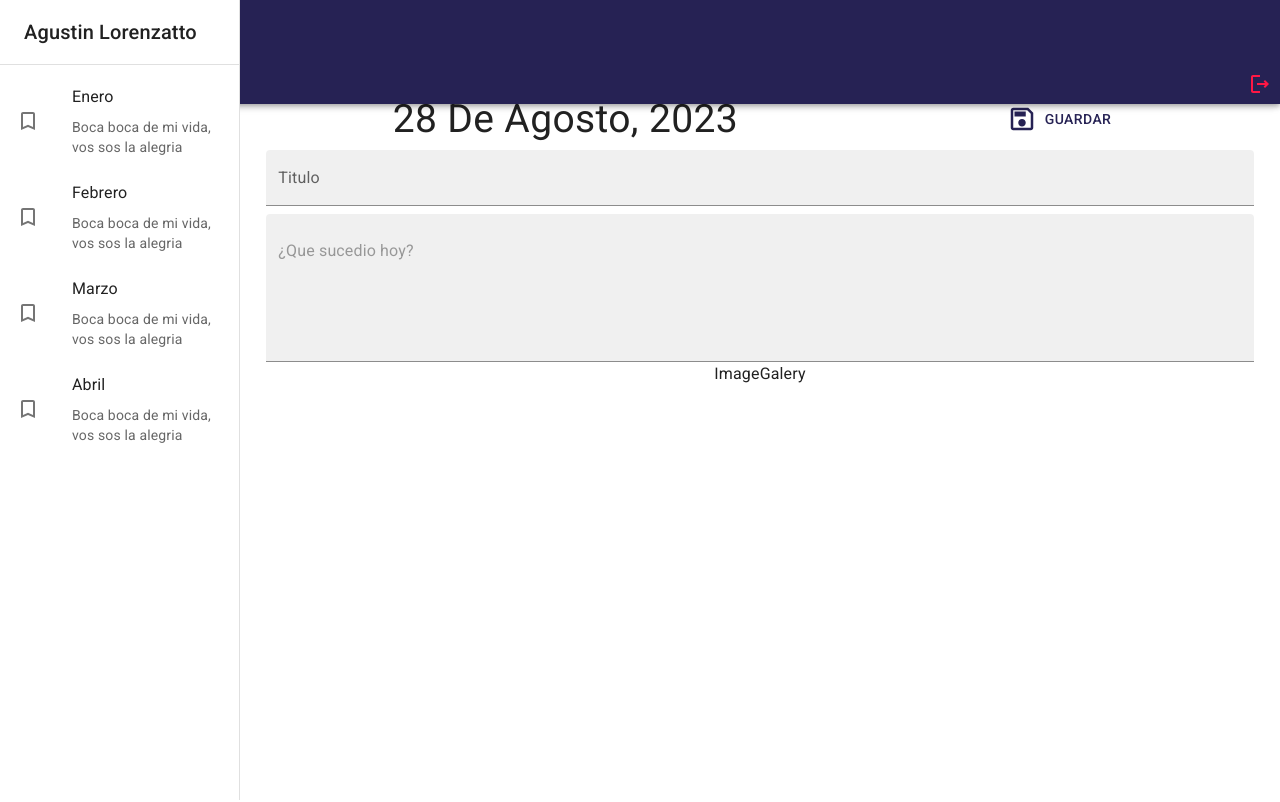
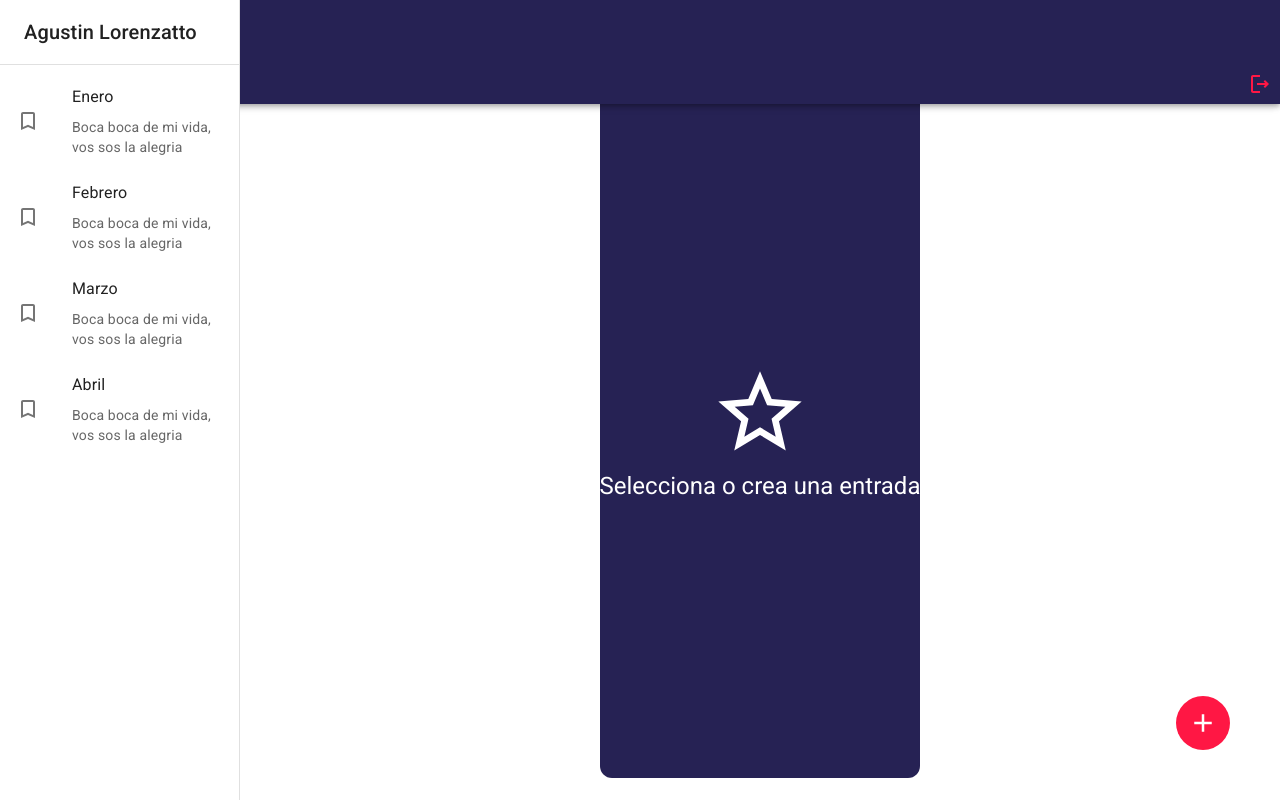
Before and after one commit to Pelusasasasa/Curso-React, a React (Vite) app in the folder 08-journal-app/: page / in a window 1280 px wide. Built offline with nearby package versions, Linux system fonts and the light colour scheme.

Commit message:
Terminando la seccion 17

```diff
--- a/08-journal-app/src/journal/components/ImageGalery.jsx
+++ b/08-journal-app/src/journal/components/ImageGalery.jsx
@@ -1,5 +1,69 @@
+import { ImageListItem, ImageList } from '@mui/material';
+
 export const ImageGalery = () => {
   return (
-    <div>ImageGalery</div>
-  )
+    <ImageList sx={{ width: '100%', height: 500 }} cols={4} rowHeight={164}>
+      {itemData.map((item) => (
+        <ImageListItem key={item.img}>
+          <img
+            srcSet={`${item.img}?w=164&h=164&fit=crop&auto=format&dpr=2 2x`}
+            src={`${item.img}?w=164&h=164&fit=crop&auto=format`}
+            alt={item.title}
+            loading="lazy"
+          />
+        </ImageListItem>
+      ))}
+    </ImageList>
+  );
 }
+
+const itemData = [
+  {
+    img: 'https://images.unsplash.com/photo-1551963831-b3b1ca40c98e',
+    title: 'Breakfast',
+  },
+  {
+    img: 'https://images.unsplash.com/photo-1551782450-a2132b4ba21d',
+    title: 'Burger',
+  },
+  {
+    img: 'https://images.unsplash.com/photo-1522770179533-24471fcdba45',
+    title: 'Camera',
+  },
+  {
+    img: 'https://images.unsplash.com/photo-1444418776041-9c7e33cc5a9c',
+    title: 'Coffee',
+  },
+  {
+    img: 'https://images.unsplash.com/photo-1533827432537-70133748f5c8',
+    title: 'Hats',
+  },
+  {
+    img: 'https://images.unsplash.com/photo-1558642452-9d2a7deb7f62',
+    title: 'Honey',
+  },
+  {
+    img: 'https://images.unsplash.com/photo-1516802273409-68526ee1bdd6',
+    title: 'Basketball',
+  },
+  {
+    img: 'https://images.unsplash.com/photo-1518756131217-31eb79b20e8f',
+    title: 'Fern',
+  },
+  {
+    img: 'https://images.unsplash.com/photo-1597645587822-e99fa5d45d25',
+    title: 'Mushrooms',
+  },
+  {
+    img: 'https://images.unsplash.com/photo-1567306301408-9b74779a11af',
+    title: 'Tomato basil',
+  },
+  {
+    img: 'https://images.unsplash.com/photo-1471357674240-e1a485acb3e1',
+    title: 'Sea star',
+  },
+  {
+    img: 'https://images.unsplash.com/photo-1589118949245-7d38baf380d6',
+    title: 'Bike',
+  },
+];
--- a/08-journal-app/src/journal/pages/JournalPage.jsx
+++ b/08-journal-app/src/journal/pages/JournalPage.jsx
@@ -1,12 +1,32 @@
-import { JournalLayout } from "../layout/JournalLayout"
-import { NoteView, NothingSelectedView } from "../views"
+import { IconButton } from "@mui/material";
+import { AddOutlined } from "@mui/icons-material";
+
+import { JournalLayout } from "../layout/JournalLayout";
+import { NoteView, NothingSelectedView } from "../views";
+
 
 export const JournalPage = () => {
   return (
     <JournalLayout>
 
-      {/* <NothingSelectedView /> */}
-      <NoteView />
+      <NothingSelectedView />
+      {/* <NoteView /> */}
+
+
+      <IconButton
+       size="large"
+       sx={{
+        color: 'white',
+        backgroundColor: 'error.main',
+        ':hover': {backgroundColor: 'error.main', 'opacity': 0.9},
+        position: 'fixed',
+        right: 50,
+        bottom: 50
+       }}>
+
+        <AddOutlined sx={{fontSize: 30}} />
+
+      </IconButton>
 
     </JournalLayout>
   )
```
